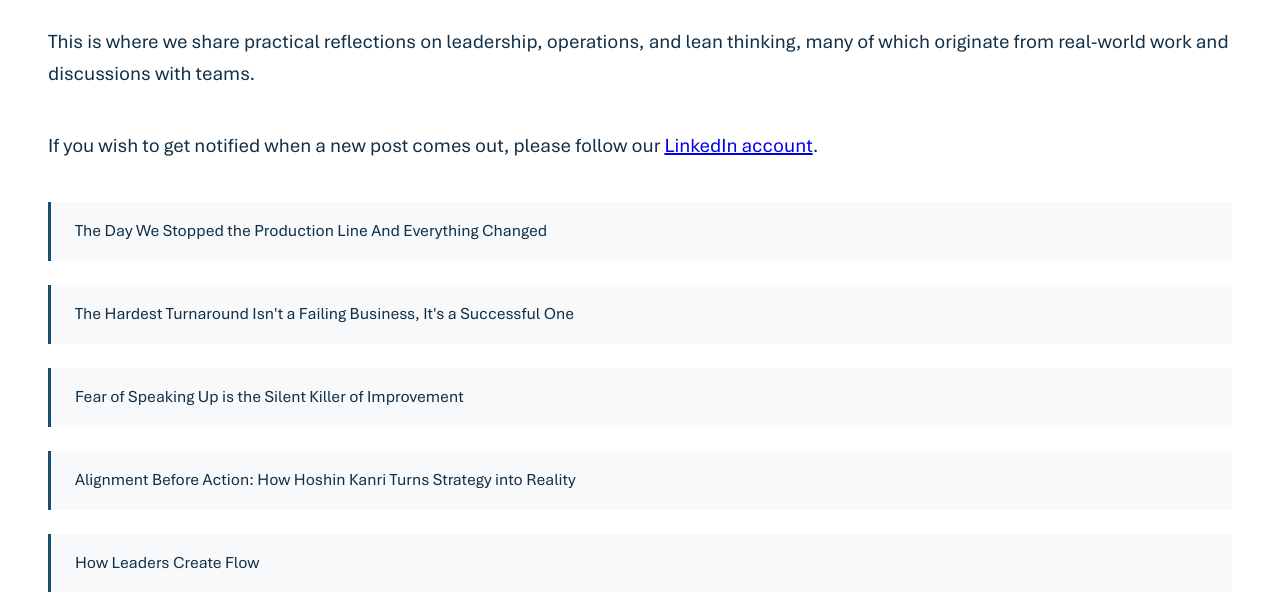
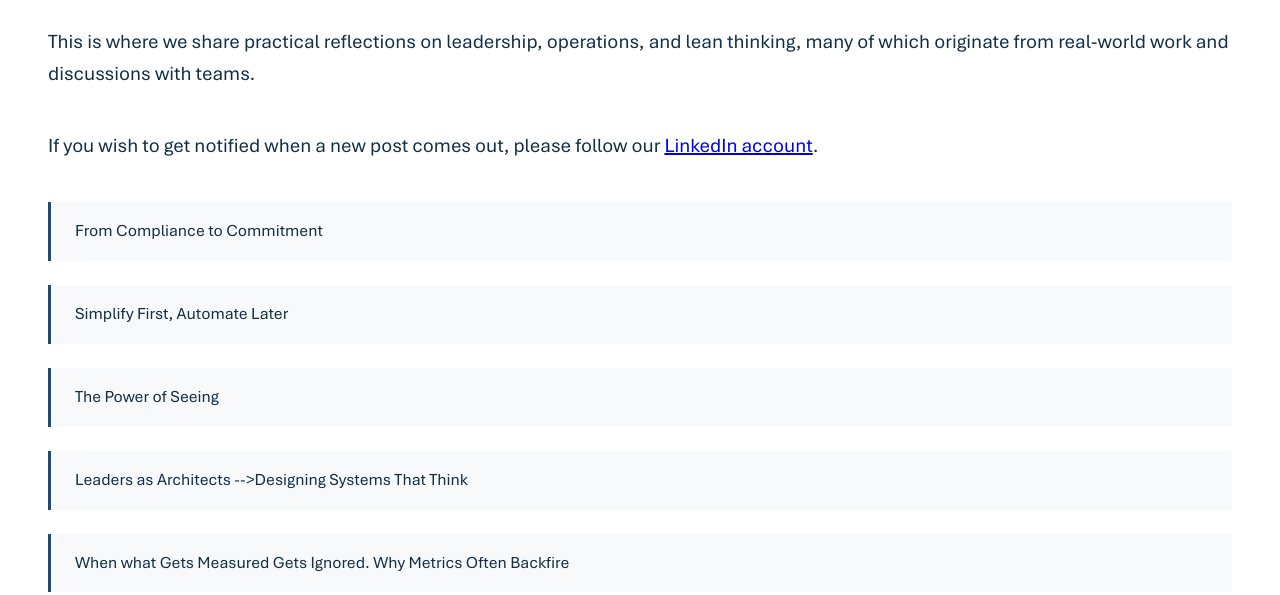
Before and after one commit to gabbyrs/ManufacturingSimplicity, a plain HTML site: page blogs.html in a window 1280 px wide. Shown: the part 205-800 px from the top of the page. Drawn offline with Linux system fonts and the light colour scheme.

Commit message:
comment out links to last 5 blogs

```diff
--- a/blogs.html
+++ b/blogs.html
@@ -33,11 +33,11 @@
             LinkedIn account</a>.
         </h3>
         <ul class="blog-links">
-            <li><a href="blog-posts/blog23.html">The Day We Stopped the Production Line And Everything Changed</a></li>
-            <li><a href="blog-posts/blog22.html">The Hardest Turnaround Isn't a Failing Business, It's a Successful One</a></li>
-            <li><a href="blog-posts/blog21.html">Fear of Speaking Up is the Silent Killer of Improvement</a></li>
-            <li><a href="blog-posts/blog20.html">Alignment Before Action: How Hoshin Kanri Turns Strategy into Reality</a></li>
-            <li><a href="blog-posts/blog19.html">How Leaders Create Flow</a></li>
+            <!-- <li><a href="blog-posts/blog23.html">The Day We Stopped the Production Line And Everything Changed</a></li> -->
+            <!-- <li><a href="blog-posts/blog22.html">The Hardest Turnaround Isn't a Failing Business, It's a Successful One</a></li> -->
+            <!-- <li><a href="blog-posts/blog21.html">Fear of Speaking Up is the Silent Killer of Improvement</a></li> -->
+            <!-- <li><a href="blog-posts/blog20.html">Alignment Before Action: How Hoshin Kanri Turns Strategy into Reality</a></li> -->
+            <!-- <li><a href="blog-posts/blog19.html">How Leaders Create Flow</a></li> -->
             <li><a href="blog-posts/blog18.html">From Compliance to Commitment</a></li>
             <li><a href="blog-posts/blog17.html">Simplify First, Automate Later</a></li>
             <li><a href="blog-posts/blog16.html">The Power of Seeing</a></li>
```
